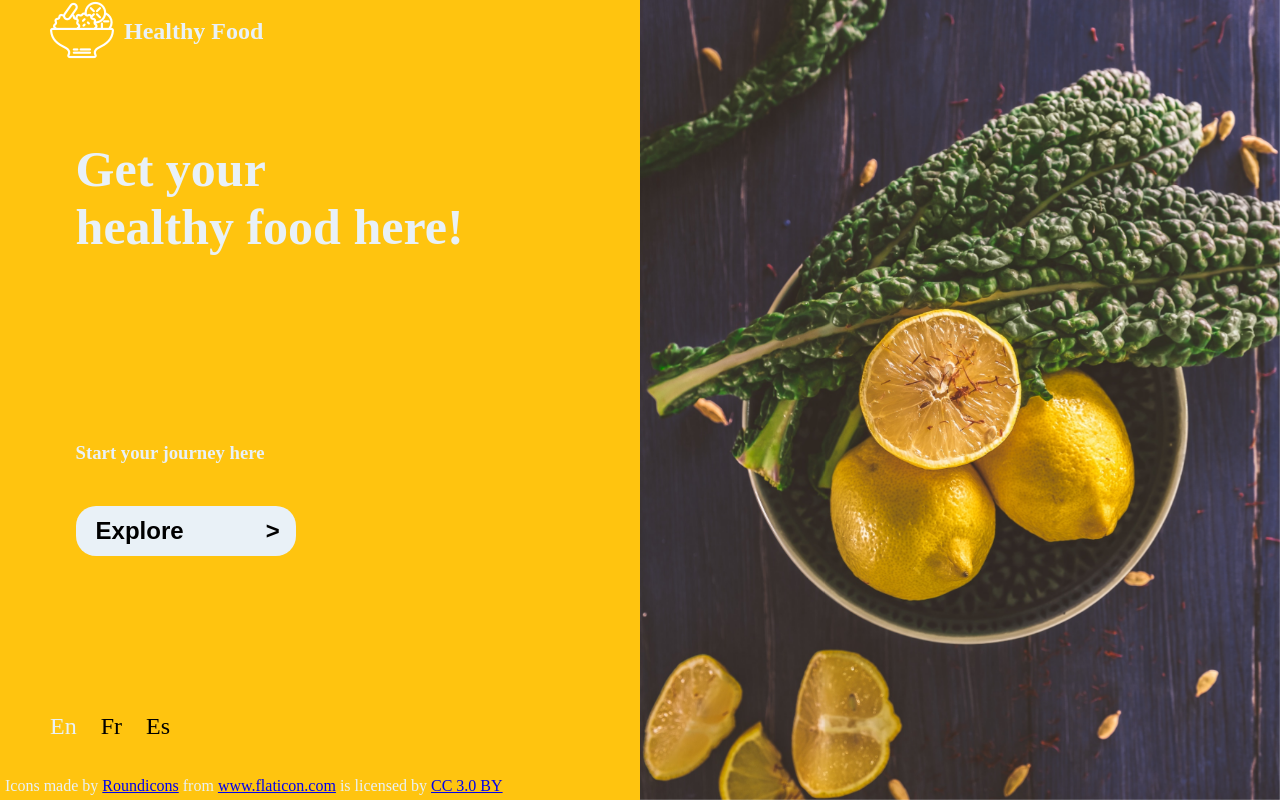
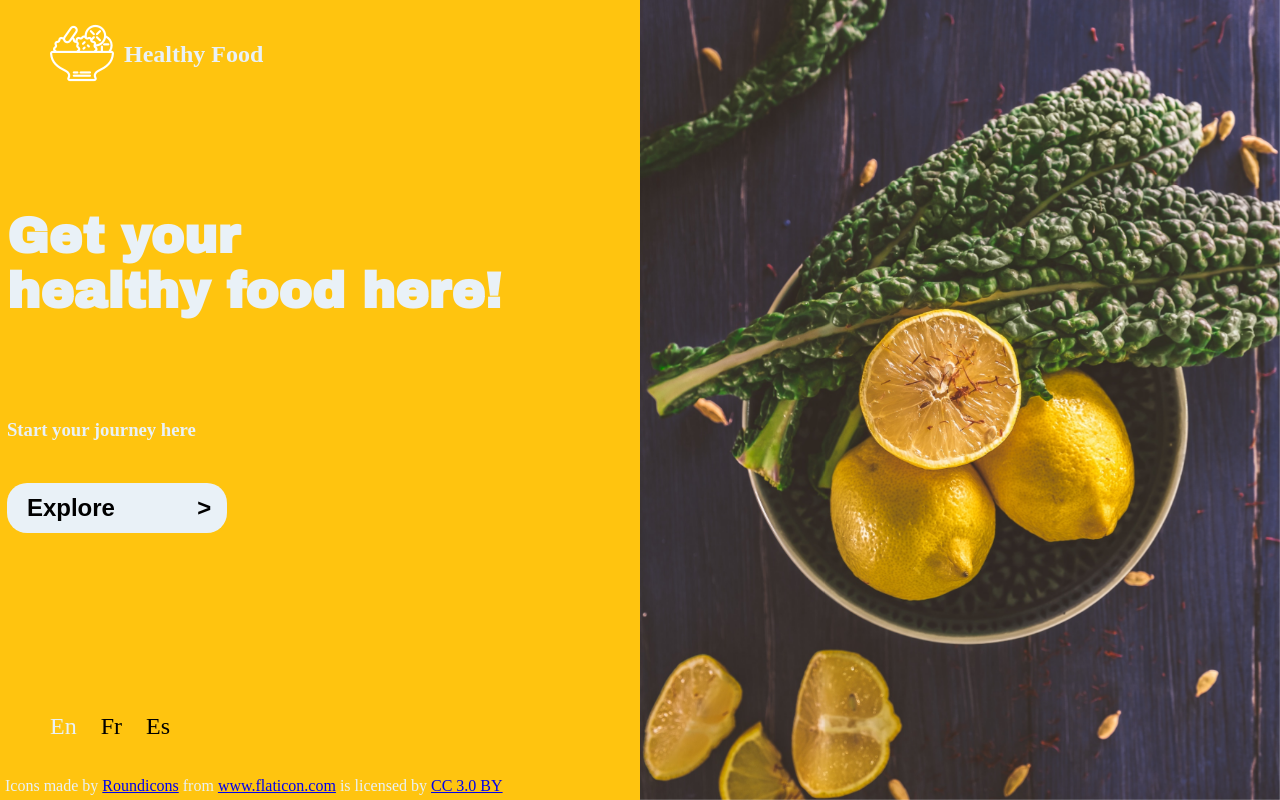
Before and after one commit to mihailtd/flexbox-examples, a plain HTML site: page ui_1/idnex.html in a window 1280 px wide. Shown: the top 800 px of the page. Drawn offline with Linux system fonts and the light colour scheme.

Commit message:
UI_1 Added a new font for titles and fixed title positioning.

```diff
--- a/ui_1/idnex.html
+++ b/ui_1/idnex.html
@@ -4,6 +4,7 @@
   <meta charset="UTF-8">
   <meta name="viewport" content="width=device-width, initial-scale=1.0, user-scalable=no">
   <meta http-equiv="X-UA-Compatible" content="ie=edge">
+  <link href="https://fonts.googleapis.com/css?family=Archivo+Black" rel="stylesheet">
   <link rel="stylesheet" href="./style.css">
   <title>Healthy Food</title>
 </head>
--- a/ui_1/style.css
+++ b/ui_1/style.css
@@ -87,6 +87,8 @@ button {
 }
 
 .message1 {
+  margin-bottom: -10vh;
+  font-family: 'Archivo Black', sans-serif;
   animation-name: textSlideInUp;
   animation-duration: 5s;
   animation-direction: alternate;
@@ -96,6 +98,7 @@ button {
 }
 
 .message2 {
+  font-family: 'Archivo Black', sans-serif;
   animation-name: textSlideInDown;
   animation-duration: 5s;
   animation-direction: alternate;
```
Also changed, not shown: 1 other file.
